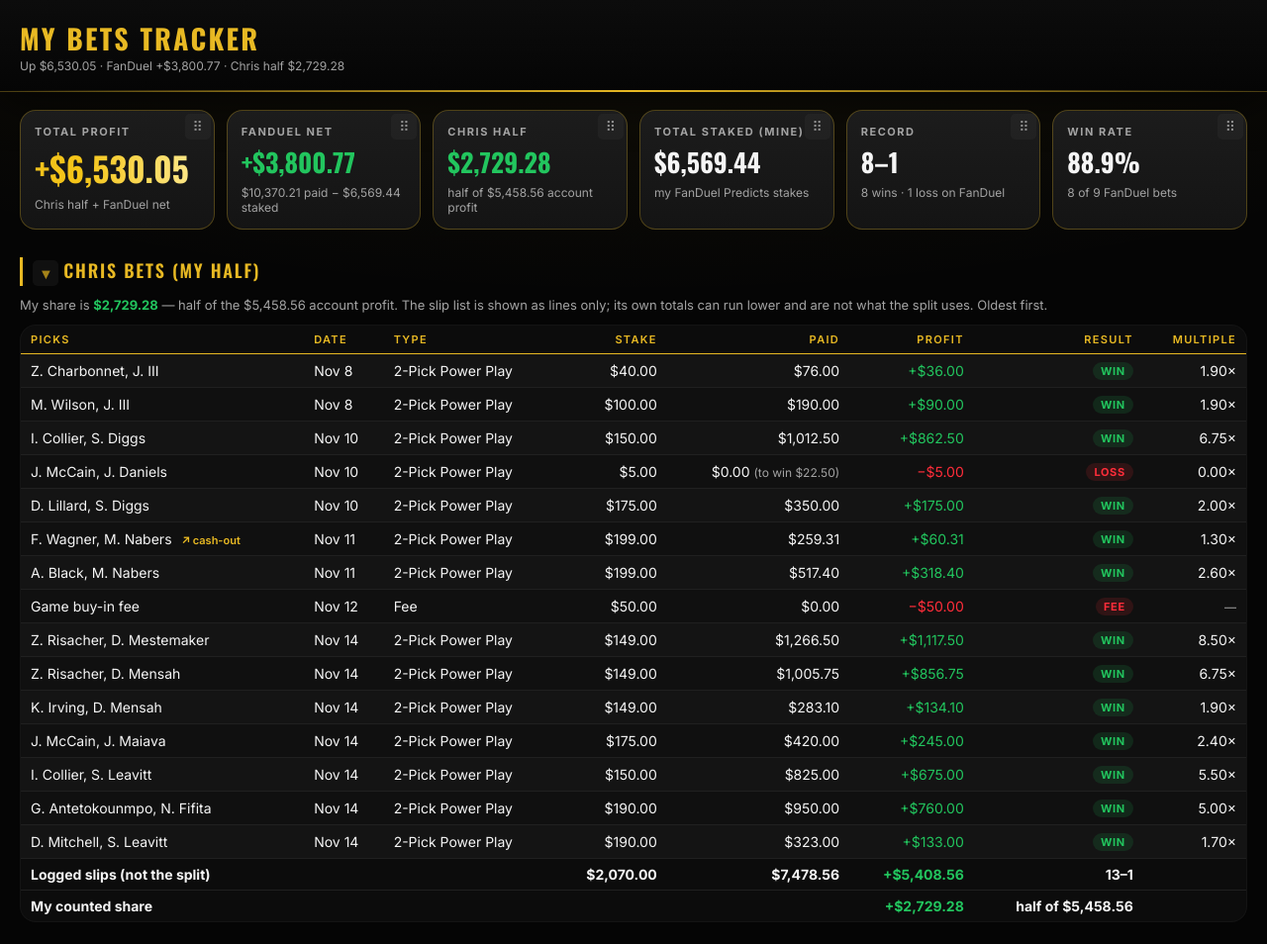
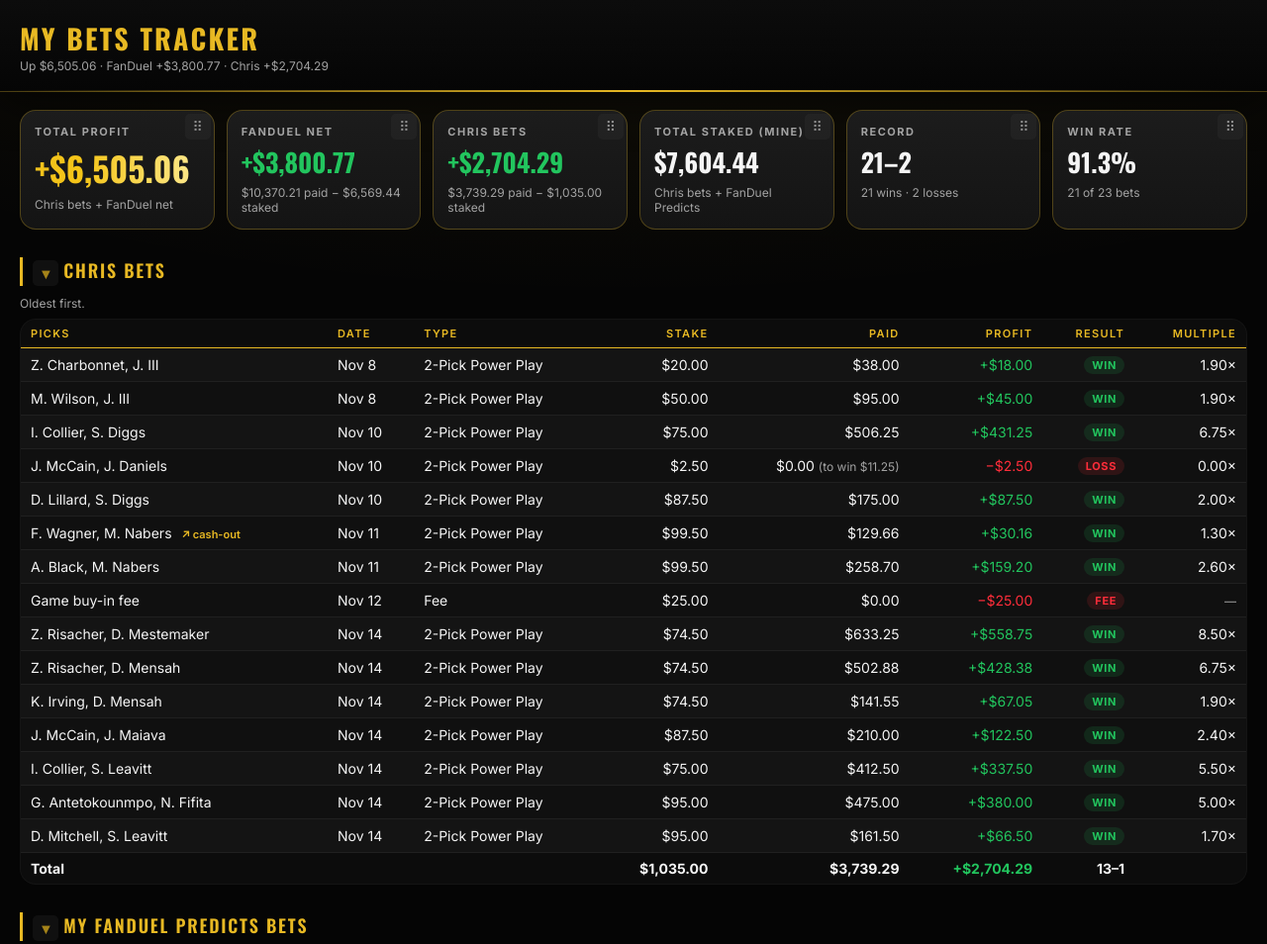
Before and after one commit to borealsauce/my-bets-tracker, a plain HTML site: page index.html in a window 1280 px wide. Shown: the top 954 px of the page at 99% size. Drawn offline with nearby package versions, Linux system fonts and the light colour scheme.

Commit message:
Update data 2026-11-15 09:27

```diff
--- a/data.json
+++ b/data.json
@@ -1,9 +1,6 @@
 {
   "title": "My Bets Tracker",
-  "chris_half": 2729.28,
-  "chris_profit_total": 5458.56,
   "notes": [
-    "Chris profit uses my account-based half ($2,729.28 of $5,458.56), not the slip sums.",
     "Send new bet screenshots in chat and this page gets updated."
   ],
   "chris": [
--- a/index.html
+++ b/index.html
@@ -51,11 +51,11 @@ td.pick,th.pick{white-space:normal;max-width:240px}
 </style>
 </head>
 <body>
-<div class="top"><div class="wrap"><h1>My Bets Tracker</h1><div class="muted" id="sub">My half of the Chris bets plus my FanDuel Predicts slips</div></div></div>
+<div class="top"><div class="wrap"><h1>My Bets Tracker</h1><div class="muted" id="sub">Chris bets and FanDuel Predicts slips</div></div></div>
 <div class="wrap fx-in" id="app" style="padding-bottom:40px">
   <div class="cards" id="hero" style="margin-top:18px"></div>
-  <h2>Chris bets (my half)</h2>
-  <div class="secnote" id="chrisnote"></div>
+  <h2>Chris bets</h2>
+  <div class="muted" style="margin-bottom:8px">Oldest first.</div>
   <div class="scroll" id="christable"></div>
   <h2>My FanDuel Predicts bets</h2>
   <div class="muted" style="margin-bottom:8px">Oldest first.</div>
@@ -115,34 +115,24 @@ function resultBadge(b){
   return `<span class="badge ${cls}">${esc(b.result)}</span>`;
 }
 
+function shareHalf(b){
+  const r = n => Math.round((Number(n)||0)*50)/100; // half, rounded to cents
+  const o = Object.assign({}, b);
+  o.stake = r(b.stake);
+  o.paid = r(b.paid);
+  if(b.toWin!=null) o.toWin = r(b.toWin);
+  return o;
+}
+
 function render(D){
-  const chris = oldestFirst(D.chris||[]);
+  const chris = oldestFirst(D.chris||[]).map(shareHalf);
   const fd = oldestFirst(D.fanduel||[]);
-  const half = Number(D.chris_half)||0;
-  const acctProfit = Number(D.chris_profit_total)|| (half*2);
 
   const fdStake = fd.reduce((s,b)=>s+b.stake,0);
   const fdPaid = fd.reduce((s,b)=>s+b.paid,0);
   const fdNet = fdPaid-fdStake;
   const fdWins = fd.filter(b=>b.result==='Win').length;
   const fdLosses = fd.filter(b=>b.result==='Loss').length;
-  const fdGraded = fdWins+fdLosses;
-  const totalProfit = half + fdNet;
-
-  document.getElementById('sub').textContent =
-    `Up ${usd(totalProfit)} · FanDuel ${usd(fdNet,true)} · Chris half ${usd(half)}`;
-
-  document.getElementById('hero').innerHTML = [
-    ['Total profit', usd(totalProfit,true), totalProfit>=0?'pos shim':'neg shim','hero', `Chris half + FanDuel net`],
-    ['FanDuel net', usd(fdNet,true), fdNet>=0?'pos':'neg','', `${usd(fdPaid)} paid − ${usd(fdStake)} staked`],
-    ['Chris half', usd(half),'pos','', `half of ${usd(acctProfit)} account profit`],
-    ['Total staked (mine)', usd(fdStake),'','', 'my FanDuel Predicts stakes'],
-    ['Record', `${fdWins}–${fdLosses}`,'','', `${fdWins} wins · ${fdLosses} loss${fdLosses===1?'':'es'} on FanDuel`],
-    ['Win rate', pct(fdWins,fdGraded),'','', `${fdWins} of ${fdGraded} FanDuel bets`]
-  ].map(([l,v,cls,hero,s])=>`<div class="card${hero?' hero':''}"><div class="l">${l}</div><div class="v ${cls}">${v}</div>${s?`<div class="s">${s}</div>`:''}</div>`).join('');
-
-  document.getElementById('chrisnote').innerHTML =
-    `My share is <b class="pos">${usd(half)}</b> — half of the ${usd(acctProfit)} account profit. The slip list is shown as lines only; its own totals can run lower and are not what the split uses. Oldest first.`;
 
   const cStaked = chris.reduce((s,b)=>s+b.stake,0);
   const cPaid = chris.reduce((s,b)=>s+b.paid,0);
@@ -150,6 +140,25 @@ function render(D){
   const cGraded = chris.filter(b=>b.result!=='Fee');
   const cWins = cGraded.filter(b=>b.result==='Win').length;
   const cLosses = cGraded.length-cWins;
+
+  const totalProfit = cNet + fdNet;
+  const myStake = cStaked + fdStake;
+  const wins = cWins + fdWins;
+  const losses = cLosses + fdLosses;
+  const graded = wins + losses;
+
+  document.getElementById('sub').textContent =
+    `Up ${usd(totalProfit)} · FanDuel ${usd(fdNet,true)} · Chris ${usd(cNet,true)}`;
+
+  document.getElementById('hero').innerHTML = [
+    ['Total profit', usd(totalProfit,true), totalProfit>=0?'pos shim':'neg shim','hero', `Chris bets + FanDuel net`],
+    ['FanDuel net', usd(fdNet,true), fdNet>=0?'pos':'neg','', `${usd(fdPaid)} paid − ${usd(fdStake)} staked`],
+    ['Chris bets', usd(cNet,true), cNet>=0?'pos':'neg','', `${usd(cPaid)} paid − ${usd(cStaked)} staked`],
+    ['Total staked (mine)', usd(myStake),'','', 'Chris bets + FanDuel Predicts'],
+    ['Record', `${wins}–${losses}`,'','', `${wins} wins · ${losses} loss${losses===1?'':'es'}`],
+    ['Win rate', pct(wins,graded),'','', `${wins} of ${graded} bets`]
+  ].map(([l,v,cls,hero,s])=>`<div class="card${hero?' hero':''}"><div class="l">${l}</div><div class="v ${cls}">${v}</div>${s?`<div class="s">${s}</div>`:''}</div>`).join('');
+
   const cRows = chris.map(b=>{
     const profit=b.paid-b.stake;
     const paidTxt = b.result==='Loss'
@@ -169,17 +178,10 @@ function render(D){
     </tr>`;
   }).join('');
   const cFoot=`<tr class="ft">
-    <td class="t pick">Logged slips (not the split)</td><td></td><td class="desk"></td>
+    <td class="t pick">Total</td><td></td><td class="desk"></td>
     <td>${usd(cStaked)}</td><td>${usd(cPaid)}</td>
     <td class="${cNet>=0?'pos':'neg'}">${usd(cNet,true)}</td>
     <td>${cWins}–${cLosses}</td>
-    <td class="desk"></td>
-  </tr>
-  <tr class="ft">
-    <td class="t pick">My counted share</td><td></td><td class="desk"></td>
-    <td></td><td></td>
-    <td class="pos">${usd(half,true)}</td>
-    <td>half of ${usd(acctProfit)}</td>
     <td class="desk"></td>
   </tr>`;
   document.getElementById('christable').innerHTML=`<table><thead><tr>
```
